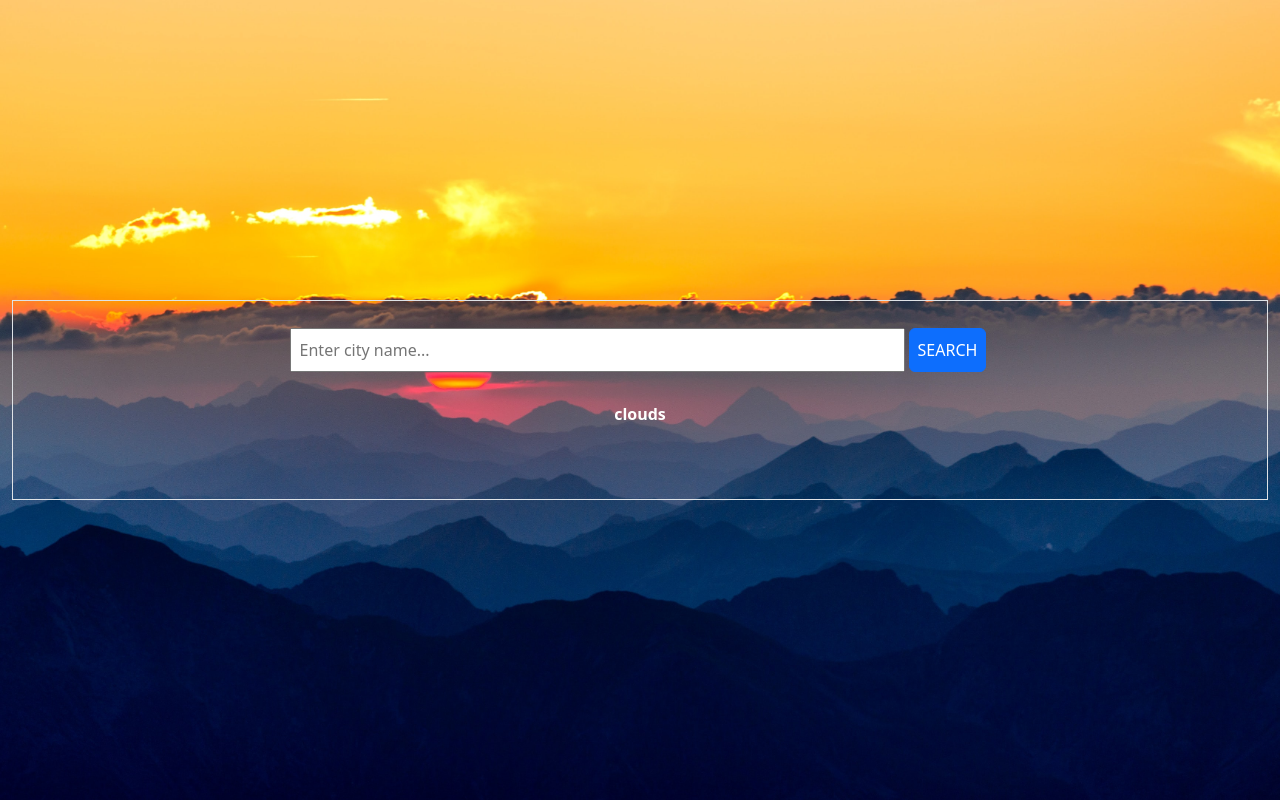
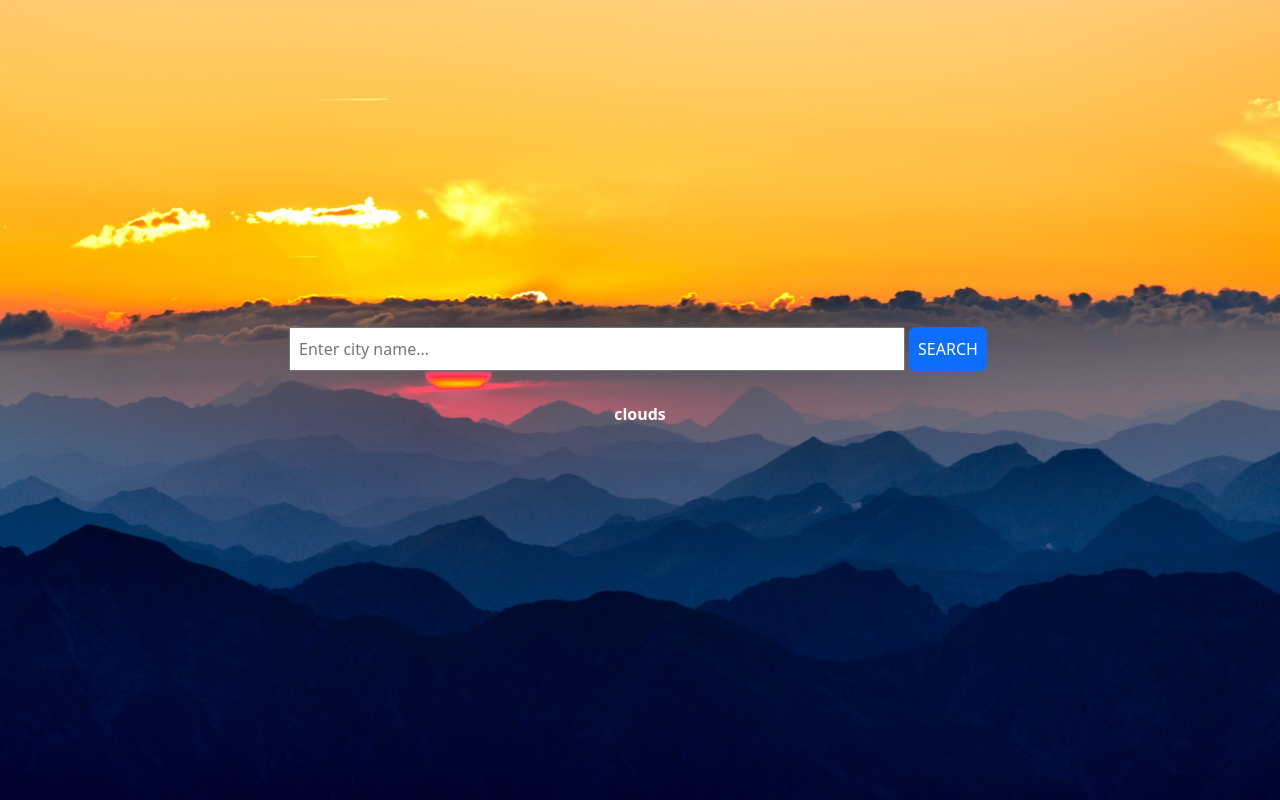
Before and after one commit to Nahid-Hasan-Sourav/weather-api, a plain HTML site: page index.html in a window 1280 px wide. Drawn offline with nearby package versions, Linux system fonts and the light colour scheme; no server answers.

Commit message:
remove border

```diff
--- a/index.html
+++ b/index.html
@@ -13,8 +13,8 @@
     <div class="container-fluid">
         <section>
            <div class="div d-flex align-items-center" style="height: 100vh; justify-content: center;">
-            <div class="row d-flex border gy-0 w-100 py-3">
-                <div class="form d-flex boder border-danger justify-content-center ">
+            <div class="row d-flex  gy-0 w-100 py-3">
+                <div class="form d-flex boder justify-content-center ">
                  <input type="text" id="input-field" placeholder="Enter city name..." class="form-control-inline w-50 p-2"/>
                  <button class="btn btn-primary form-control-inline p-2 mx-1" id="search-btn">SEARCH</button>
 
```
